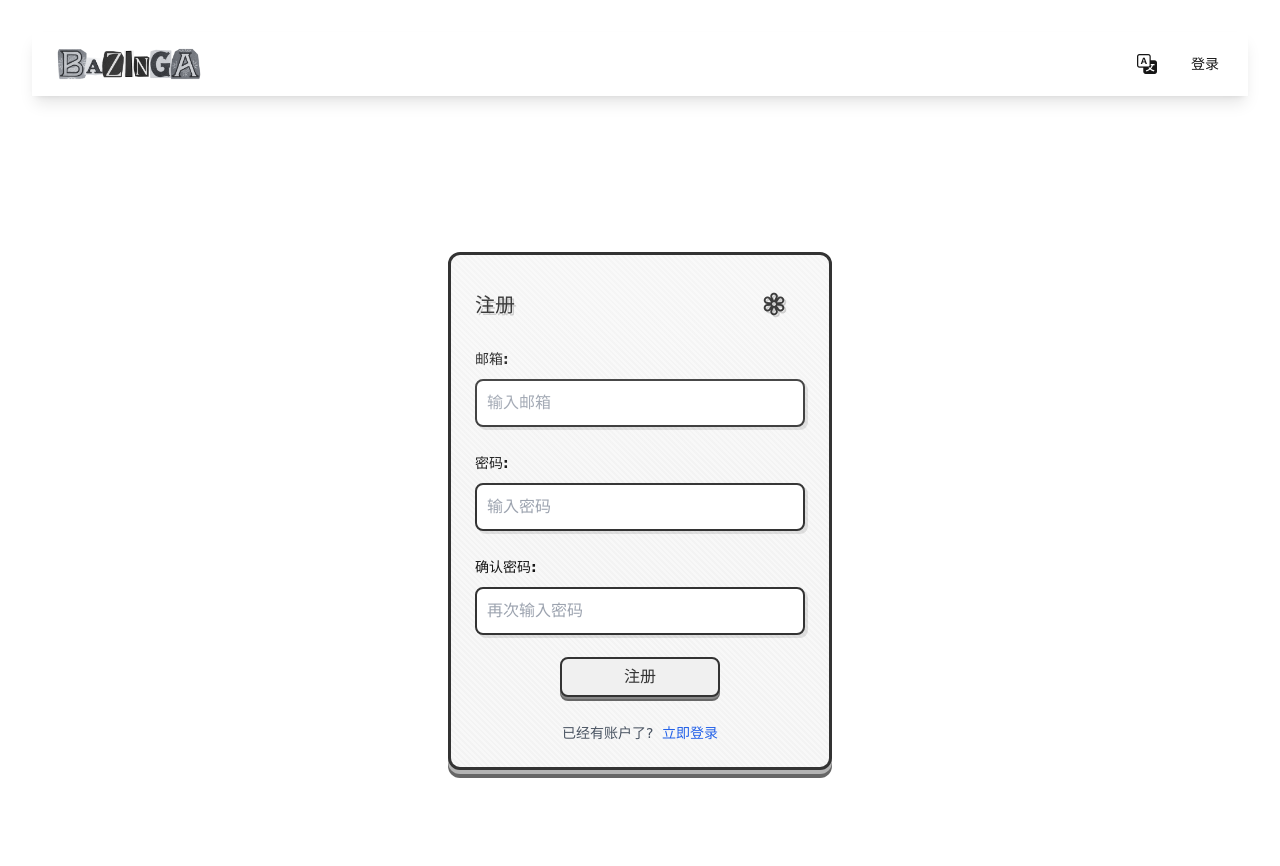
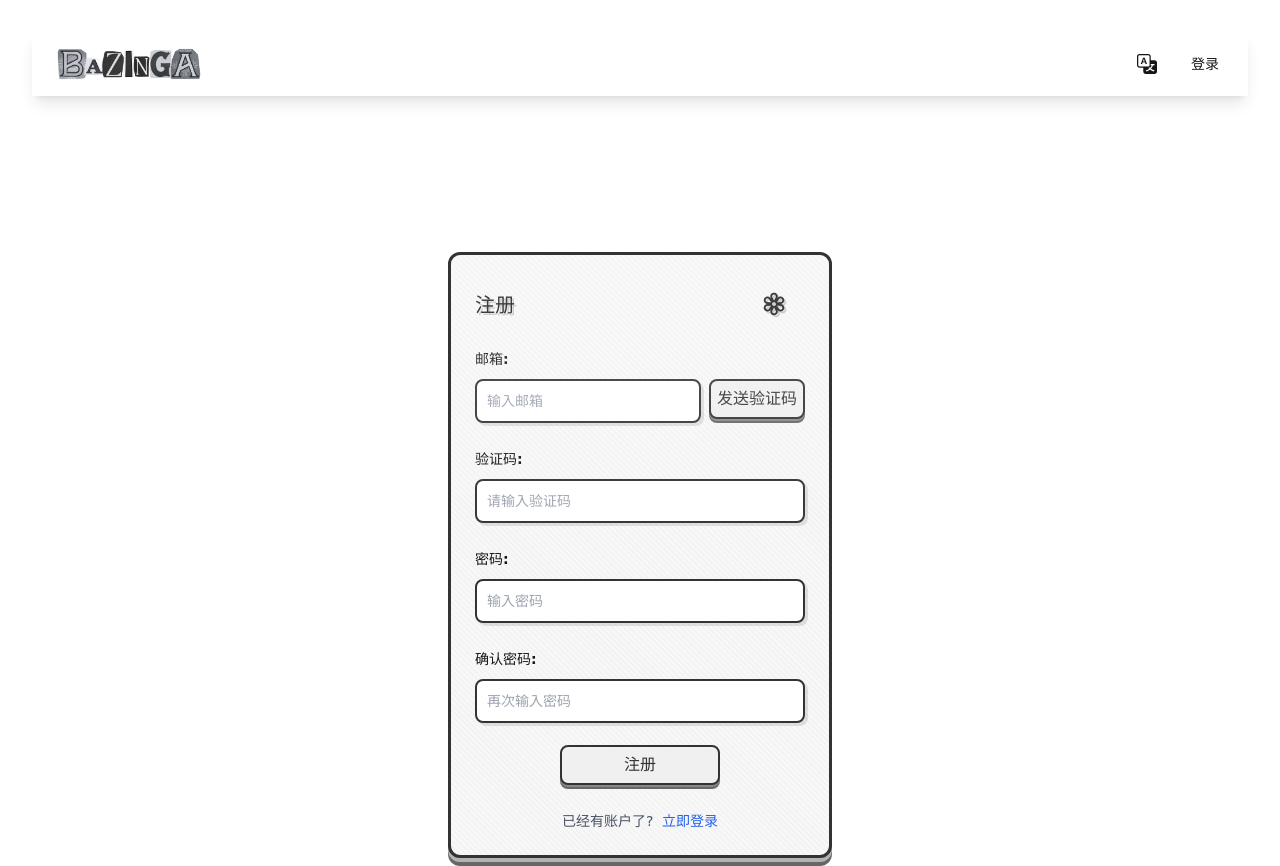
Before and after one commit to zyqVizzzzz/Bazinga, a Vue app: page /signup in a window 1280 px wide. Before the commit the page ends 800 px from the top, so only its background shows below. Built offline with nearby package versions, Linux system fonts and the light colour scheme.

Commit message:
feat: 邮箱验证

```diff
--- a/src/i18n/index.js
+++ b/src/i18n/index.js
@@ -79,6 +79,14 @@ const messages = {
 			tips2: "立即登录",
 			error: "注册失败",
 			success: "注册成功",
+			verificationCode: "验证码",
+			verificationCodeInput: "请输入验证码",
+			sendCode: "发送验证码",
+			emailRequired: "请输入邮箱地址",
+			codeSent: "验证码已发送",
+			sendCodeError: "验证码发送失败",
+			codeRequired: "请输入验证码",
+			passwordMismatch: "两次输入的密码不一致",
 		},
 		notes: {
 			blindbox: "单词盲盒",
@@ -200,8 +208,16 @@ const messages = {
 			submit: "Signup",
 			tips: "Have Account?",
 			tips2: "Login Now",
-			error: "注册失败",
-			success: "注册成功",
+			error: "Registration failed",
+			success: "Registration successful",
+			verificationCode: "Verification Code",
+			verificationCodeInput: "Please enter verification code",
+			sendCode: "Send Code",
+			emailRequired: "Please enter email address",
+			codeSent: "Verification code sent",
+			sendCodeError: "Failed to send verification code",
+			codeRequired: "Please enter verification code",
+			passwordMismatch: "Passwords do not match",
 		},
 		notes: {
 			blindbox: "BlindBox",
--- a/src/views/Signup.vue
+++ b/src/views/Signup.vue
@@ -24,12 +24,48 @@
 								<label class="retro-label">
 									<span class="label-text">{{ t("signup.email") }}:</span>
 								</label>
+								<div class="flex space-x-2 items-center">
+									<div class="retro-input-wrapper flex-1">
+										<input
+											type="email"
+											v-model="email"
+											class="retro-input text-sm"
+											:placeholder="t('signup.emailInput')"
+											required
+										/>
+									</div>
+									<button
+										type="button"
+										@click="sendVerificationCode"
+										:disabled="cooldown > 0"
+										class="retro-btn-small"
+									>
+										<div class="btn-shadow">
+											<div class="btn-edge">
+												<div class="btn-face">
+													{{
+														cooldown > 0 ? `${cooldown}s` : t("signup.sendCode")
+													}}
+												</div>
+											</div>
+										</div>
+									</button>
+								</div>
+							</div>
+
+							<!-- 验证码输入 -->
+							<div class="form-control">
+								<label class="retro-label">
+									<span class="label-text"
+										>{{ t("signup.verificationCode") }}:</span
+									>
+								</label>
 								<div class="retro-input-wrapper">
 									<input
-										type="email"
-										v-model="email"
-										class="retro-input"
-										:placeholder="t('signup.emailInput')"
+										type="text"
+										v-model="verificationCode"
+										class="retro-input text-sm"
+										:placeholder="t('signup.verificationCodeInput')"
 										required
 									/>
 								</div>
@@ -44,7 +80,7 @@
 									<input
 										type="password"
 										v-model="password"
-										class="retro-input"
+										class="retro-input text-sm"
 										:placeholder="t('signup.passwordInput')"
 										required
 									/>
@@ -62,7 +98,7 @@
 									<input
 										type="password"
 										v-model="confirmPassword"
-										class="retro-input"
+										class="retro-input text-sm"
 										:placeholder="t('signup.passwordRepeatInput')"
 										required
 									/>
@@ -119,11 +155,46 @@ const router = useRouter();
 const email = ref("");
 const password = ref("");
 const confirmPassword = ref("");
+const verificationCode = ref("");
 const errorMessage = ref("");
+const cooldown = ref(0); // 验证码冷却时间
 
+// 发送验证码方法
+const sendVerificationCode = async () => {
+	if (!email.value) {
+		errorMessage.value = t("signup.emailRequired");
+		return;
+	}
+
+	try {
+		await apiClient.post("/users/send-verification-code", {
+			email: email.value,
+		});
+
+		// 开始倒计时
+		cooldown.value = 60;
+		const timer = setInterval(() => {
+			cooldown.value--;
+			if (cooldown.value <= 0) {
+				clearInterval(timer);
+			}
+		}, 1000);
+
+		showToast({ message: t("signup.codeSent"), type: "success" });
+	} catch (error) {
+		errorMessage.value = t("signup.sendCodeError");
+	}
+};
+
+// 注册
 const register = async () => {
 	if (password.value !== confirmPassword.value) {
-		errorMessage.value = "Passwords do not match. Please try again.";
+		errorMessage.value = t("signup.passwordMismatch");
+		return;
+	}
+
+	if (!verificationCode.value) {
+		errorMessage.value = t("signup.codeRequired");
 		return;
 	}
 
@@ -131,17 +202,19 @@ const register = async () => {
 		const response = await apiClient.post("/users/register", {
 			email: email.value,
 			password: password.value,
+			verificationCode: verificationCode.value,
 		});
+
 		if (response.data.code === 200) {
 			if (response.data.data.user) {
 				showToast({ message: t("signup.success"), type: "success" });
-				router.push("/login"); // 注册成功后跳转到登录页面
+				router.push("/login");
 			}
 		} else {
 			errorMessage.value = t("signup.error");
 		}
 	} catch (error) {
-		errorMessage.value = t("signup.error");
+		errorMessage.value = error.response?.data?.message || t("signup.error");
 	}
 };
 
@@ -152,7 +225,29 @@ const goToLogin = () => {
 </script>
 
 <style scoped>
-/* 复古卡片样式 */
+.retro-btn-small {
+	position: relative;
+	width: 6rem;
+	height: 2.51rem;
+	border: none;
+	background: none;
+	cursor: pointer;
+}
+
+.retro-btn-small:hover .btn-face {
+	background-color: white;
+}
+
+.retro-btn-small:active .btn-edge,
+.retro-btn-small:active .btn-face {
+	transform: translateY(0);
+}
+
+.retro-btn-small:disabled {
+	opacity: 0.7;
+	cursor: not-allowed;
+}
+
 .retro-card {
 	position: relative;
 	width: 100%;
```
